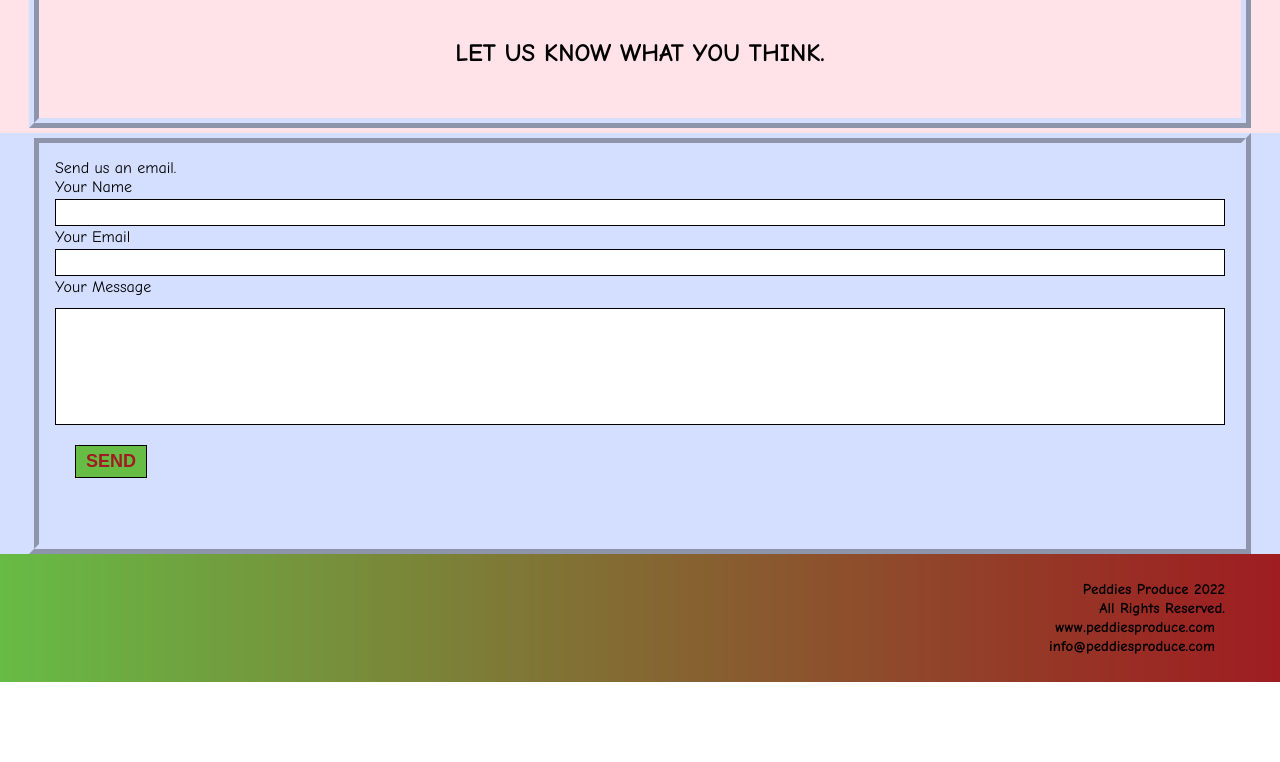
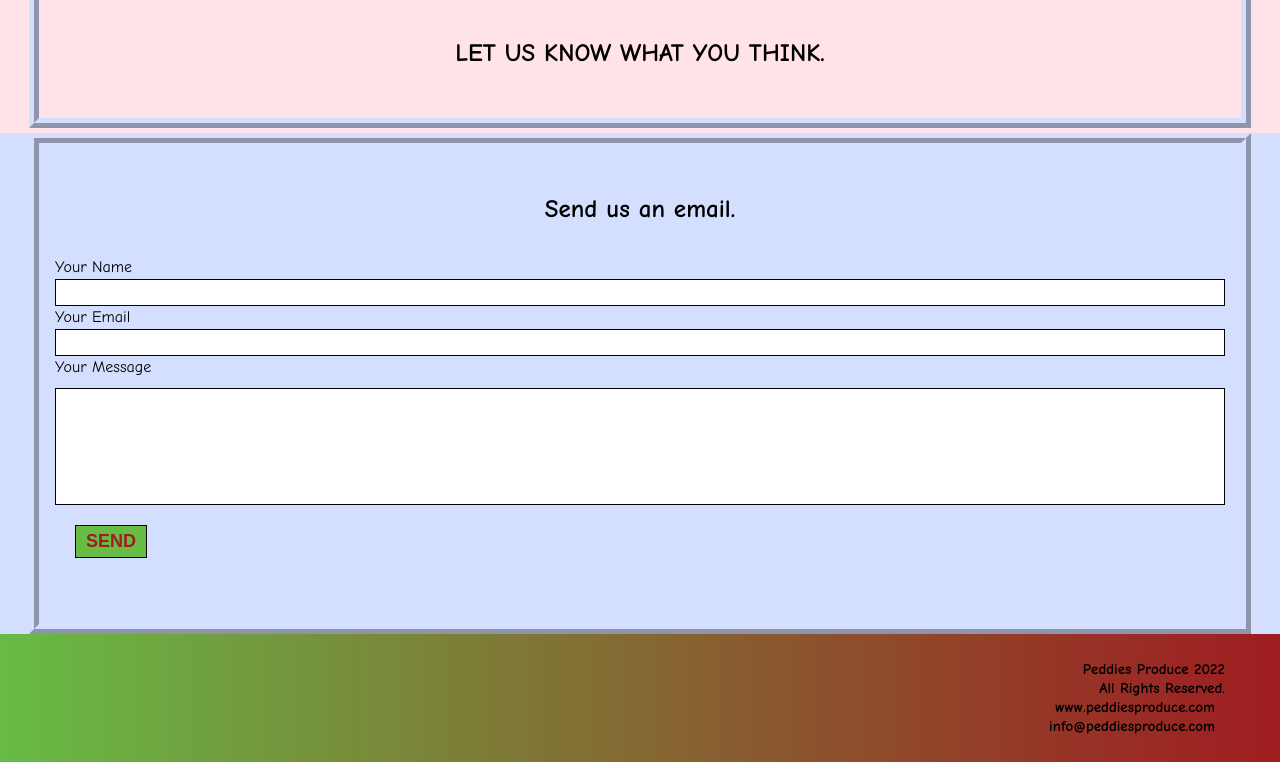
Before and after one commit to uluhanorhan/mtm6201-midterm, a plain HTML site: page contact.html in a window 1280 px wide. Shown: the part 1055-1817 px from the top of the page. Before the commit the page ends 1737 px from the top, so only its background shows below. Drawn offline with Linux system fonts and the light colour scheme.

Commit message:
css fixed

```diff
--- a/css/styles.css
+++ b/css/styles.css
@@ -528,7 +528,7 @@ footer h6 {
     text-align: center;
 }
 
-.section-ceo h3 {
+.section-ceo h3, .section-send h2 {
     font-size: 25px;
     font-weight: bold;
     margin: 20px;
```
